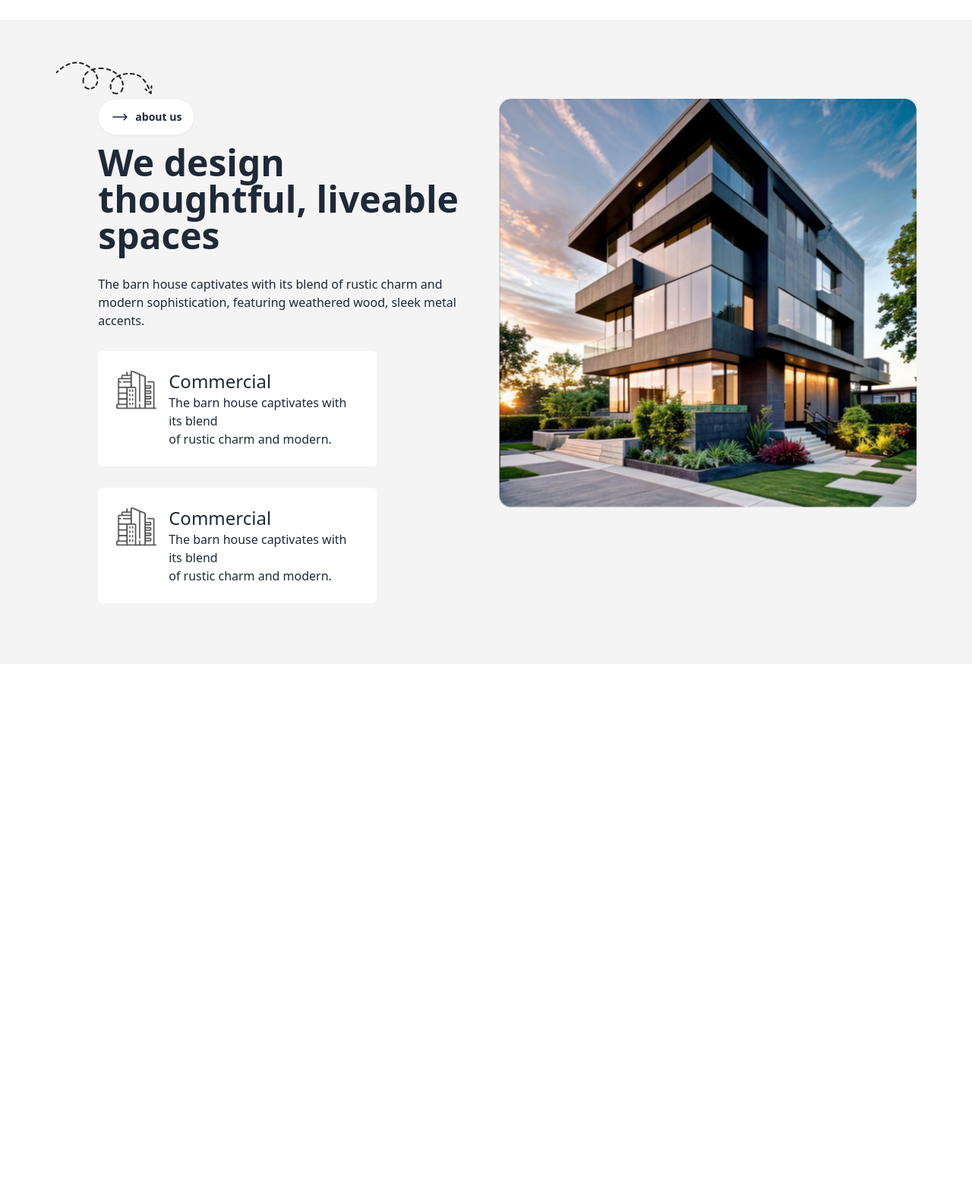
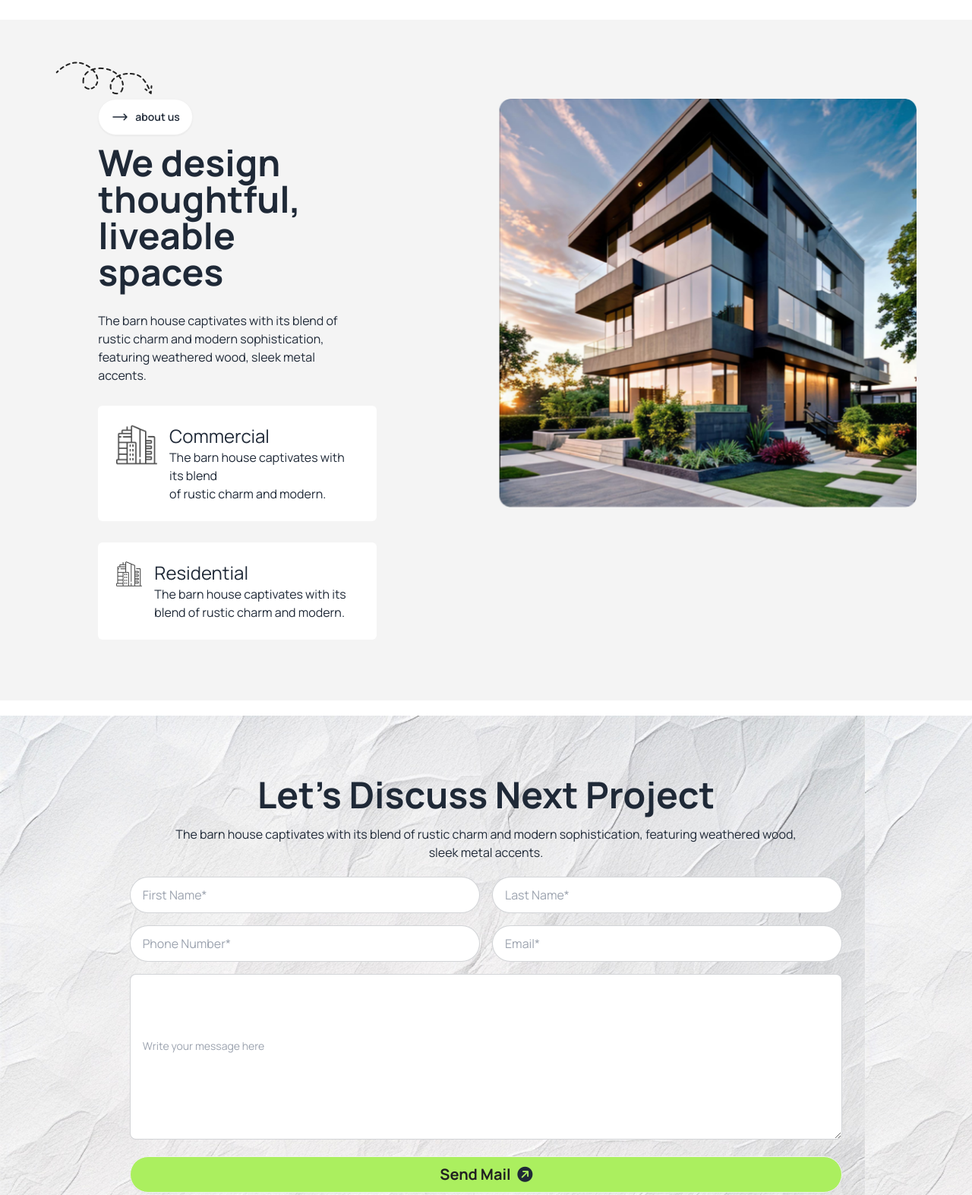
Before and after one commit to freelancerjolil/rinterio, a plain HTML site: page index.html in a window 1280 px wide. Shown: the part 760-2333 px from the top of the page at 76% size. Before the commit the page ends 1634 px from the top, so only its background shows below. Drawn offline with nearby package versions, Linux system fonts and the light colour scheme.

Commit message:
Let's Discuss Section Added

```diff
--- a/index.html
+++ b/index.html
@@ -30,9 +30,11 @@
               clifford: "#da373d",
               "color-primary": "#abef5f",
               "bg-body": "#ffffff",
-
               "color-primary1": "rgba(171, 239, 95, 0.5)",
               "body-primary": "rgba(244, 244, 244, 1)",
+              backgroundImage: {
+                bannerBg:"url('./assets/bg.jpg')",
+              }
             },
           },
         },
@@ -42,12 +44,17 @@
     <style>
       .font-manrope {
         font-family: "Manrope", sans-serif;
+
+        .bannerBg {
+          background-image: url('./assets/bg.jpg') ;
+        }
+
       }
     </style>
     <title>Rinterio</title>
   </head>
   <!-- body section -->
-  <body class=".font-manrope">
+  <body class="font-manrope">
     <!-- header Section -->
     <header>
       <!-- navbar -->
@@ -73,7 +80,7 @@
                 />
               </svg>
             </div>
-            <h1 class="font-bold text-2xl text">Rinterio</h1>
+            <h1 class="font-bold text-2xl text"><a href="#">Rinterio</a></h1>
 
             <!-- <a class="btn btn-ghost text-xl">daisyUI</a> -->
           </div>
@@ -95,7 +102,7 @@
             ></i>
             <div class="flex btn py-2 bg-color-primary hover:bg-color-primary1 hidden lg:block">
               <a class="text-xl font-bold text-[##1C1C1C] rounded-lg">Book Consult</a>
-              <i class="text-xl fa-solid fa-circle-arrow-up"></i>
+              <i class=" rotate-45 text-xl fa-solid fa-circle-arrow-up"></i>
             </div>
 
             <div class="dropdown">
@@ -130,7 +137,7 @@
                 </p>
                 <div class="btn bg-color-primary1 hover:bg-color-primary rounded-lg ">
                     <a class="text-xl font-bold text-[#212121]">View Details</a>
-                    <i class="text-xl fa-solid fa-circle-arrow-up"></i>
+                    <i class="rotate-45 text-xl fa-solid fa-circle-arrow-up"></i>
                   </div>
               </div>
             </div>
@@ -140,27 +147,27 @@
     </header>
     <!-- main section -->
     <main class="bg-body-primary">
-        <section class="mt-12 w-11/12 mx-auto px-5 py-10 lg:py-20 ">
+        <section class="mt-12 w-11/12 mx-auto px-5 lg:py-20 py-10">
             <div class="flex sm:flex-row flex-col relative">
                 <h2 class="absolute hidden lg:block left-0 top-[-25px]">
                     <img src="./assets/Vector.png" alt="">
                  </h2>
-                <div class="flex-1 mt-6 ml-4">
-                    <div class="btn bg-bg-body rounded-full ml-10 ">
+                <div class="flex-1 mt-6 lg:ml-4 ml-0">
+                    <div class="btn bg-bg-body rounded-full lg:ml-10 ml-0">
                         <svg xmlns="http://www.w3.org/2000/svg" fill="none" viewBox="0 0 24 24" stroke-width="1.5" stroke="currentColor" class="size-6">
                             <path stroke-linecap="round" stroke-linejoin="round" d="M17.25 8.25 21 12m0 0-3.75 3.75M21 12H3" />
                           </svg>
 
                         <button>about us</button>
                     </div>
-                    <div class="ml-10 mt-3" >
-                        <h1 class="mb-7 sm:text-5xl text-3xl font-bold">We design thoughtful, liveable spaces</h1>
-                        <p>The barn house captivates with its blend of rustic charm and <br>
+                    <div class="lg:ml-10 ml-0 mt-3 " >
+                        <h1 class="lg:w-2/3 w-full mb-7 sm:text-5xl lg:text-left text-center text-3xl font-bold">We design thoughtful, liveable spaces</h1>
+                        <p class="lg:w-2/3 w-full lg:text-left text-center">The barn house captivates with its blend of rustic charm and
                             modern sophistication, featuring weathered wood, sleek metal accents.</p>
                     </div>
-                    <div class=" w-2/3 flex bg-white ml-10 mt-7 px-6 py-6 rounded-md">
+                    <div class=" lg:w-2/3 w-full flex bg-white lg:ml-10 ml-0 mt-7 px-6 py-6 rounded-md">
                         <div>
-                            <img src="./assets/commercial.png" alt="">
+                            <img src="./assets/commercial.png" alt="commercial-icon">
                         </div>
                         <div class="ml-4">
                             <h3 class="text-2xl">Commercial</h3>
@@ -168,25 +175,41 @@
                             of rustic charm and modern.</p>
                         </div>
                     </div>
-                    <div class=" w-2/3 flex bg-white ml-10 mt-7 px-6 py-6 rounded-md">
+                    <div class=" lg:w-2/3 flex w-full bg-white lg:ml-10 ml-0 mt-7 px-6 py-6 rounded-md">
                         <div>
                             <img src="./assets/commercial.png" alt="">
                         </div>
-                        <div class="ml-4">
-                            <h3 class="text-2xl">Commercial</h3>
-                        <p>The barn house captivates with its blend <br>
-                            of rustic charm and modern.</p>
+                        <div class="ml-4 ">
+                            <h3 class="text-2xl ">Residential</h3>
+                        <p>The barn house captivates with its blend of rustic charm and modern.</p>
                         </div>
                     </div>
-
-
                 </div>
-                <div class="flex-1 mt-6 ml-4">
-                    <img src="./assets/Rectangle.png" alt="">
+                <div class="flex-1 mt-6 lg:ml-4 ml-0">
+                    <img class="w-ful mx-auto" src="./assets/Rectangle.png" alt="">
                 </div>
             </div>
         </section>
+
     </main>
+    <!-- Lets Discuss -->
+    <section class="lg:px-32 px-1 py-20 bannerBg mt-5">
+      <h1 class="lg:text-5xl text-3xl text-center mb-4 font-bold">Let’s Discuss Next Project</h1>
+      <p class="w-10/12 mx-auto text-center mb-5">The barn house captivates with its blend of rustic charm and modern sophistication, featuring weathered wood, sleek metal accents.</p>
+      <div class="w-11/12 mx-auto bg-bannerBg">
+        <div class="grid grid-cols-1 md:grid-cols-2 gap-4">
+          <input type="text" placeholder="First Name*" class="input input-bordered rounded-full w-full" />
+          <input type="text" placeholder="Last Name*" class="input input-bordered rounded-full w-full" />
+          <input type="text" placeholder="Phone Number*" class="input input-bordered rounded-full w-full" />
+          <input type="text" placeholder="Email*" class="input input-bordered rounded-full w-full" />
+        </div>
+        <textarea placeholder="Write your message here" class="textarea  textarea-bordered py-20  w-full mt-4"></textarea>
+        <div class="flex justify-center items-center mt-4 btn bg-color-primary hover:bg-color-primary1 rounded-full">
+            <a class="text-xl font-bold text-[#212121]">Send Mail</a>
+            <i class="rotate-45 text-xl fa-solid fa-circle-arrow-up"></i>
+        </div>
+      </div>
+      </section>
     <!-- footer section -->
     <footer></footer>
   </body>
```
